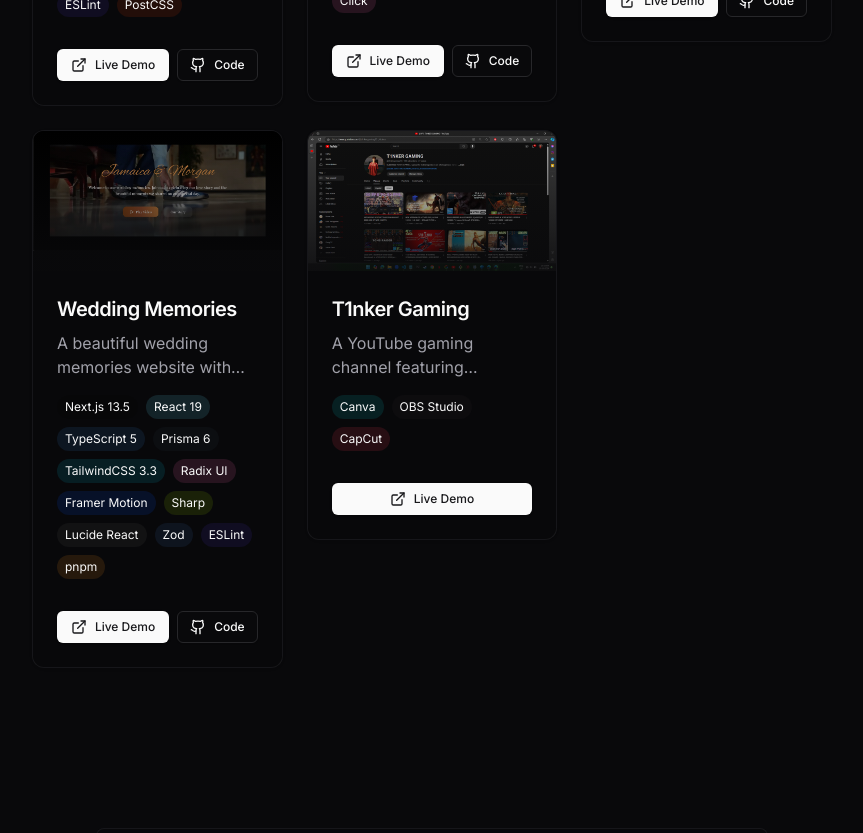
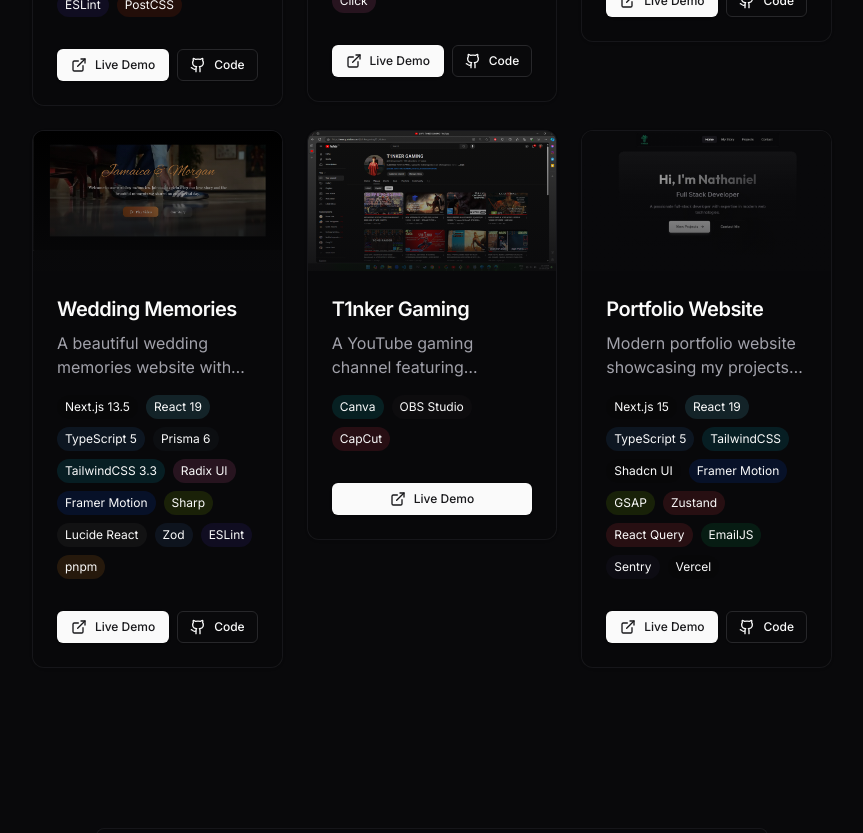
Before and after one commit to T1nker-1220/portfolio_marquez, a Next.js app: page /projects in a window 1280 px wide. Shown: the part 720-1553 px from the top of the page, without its empty margins (208-1071 px from the left). Built offline with nearby package versions, Linux system fonts and the light colour scheme; no server answers.

Commit message:
Add new project: Portfolio Website with advanced features and tech stack

```diff
--- a/src/data/projects.ts
+++ b/src/data/projects.ts
@@ -161,4 +161,44 @@ export const projects: Project[] = [
     status: "Completed",
     completedAt: "2024-03",
   },
+  {
+    id: "portfolio-marquez",
+    title: "Portfolio Website",
+    description:
+      "Modern portfolio website showcasing my projects and skills with advanced animations and interactions",
+    image: "/images/projects/portfolio-marquez.webp",
+    liveUrl: "https://portfolio-marquez.vercel.app",
+    githubUrl: "https://github.com/T1nker-1220/portfolio_marquez",
+    techStack: [
+      { name: "Next.js 15", icon: "nextjs", color: "#000000" },
+      { name: "React 19", icon: "react", color: "#61DAFB" },
+      { name: "TypeScript 5", icon: "typescript", color: "#3178C6" },
+      { name: "TailwindCSS", icon: "tailwind", color: "#06B6D4" },
+      { name: "Shadcn UI", icon: "shadcn", color: "#000000" },
+      { name: "Framer Motion", icon: "framer", color: "#0055FF" },
+      { name: "GSAP", icon: "gsap", color: "#88CE02" },
+      { name: "Zustand", icon: "zustand", color: "#FF4154" },
+      { name: "React Query", icon: "query", color: "#FF4154" },
+      { name: "EmailJS", icon: "email", color: "#00A95C" },
+      { name: "Sentry", icon: "sentry", color: "#362D59" },
+      { name: "Vercel", icon: "vercel", color: "#000000" },
+    ],
+    features: [
+      "Modern UI with glass morphism",
+      "Advanced animations with Framer Motion & GSAP",
+      "Dark mode with next-themes",
+      "Form handling with React Hook Form & Zod",
+      "State management with Zustand",
+      "Error tracking with Sentry",
+      "Performance optimized",
+      "Responsive design",
+      "SEO optimized",
+      "Type-safe development",
+      "Email integration",
+      "Analytics integration",
+    ],
+    category: "Full Stack",
+    status: "Completed",
+    completedAt: "2024-03",
+  },
 ];
```
Also changed, not shown: public/images/projects/portfolio-marquez.jpeg (added), public/images/projects/portfolio-marquez.webp (added), 1 other file (tests, documents, lock files or other folders).
